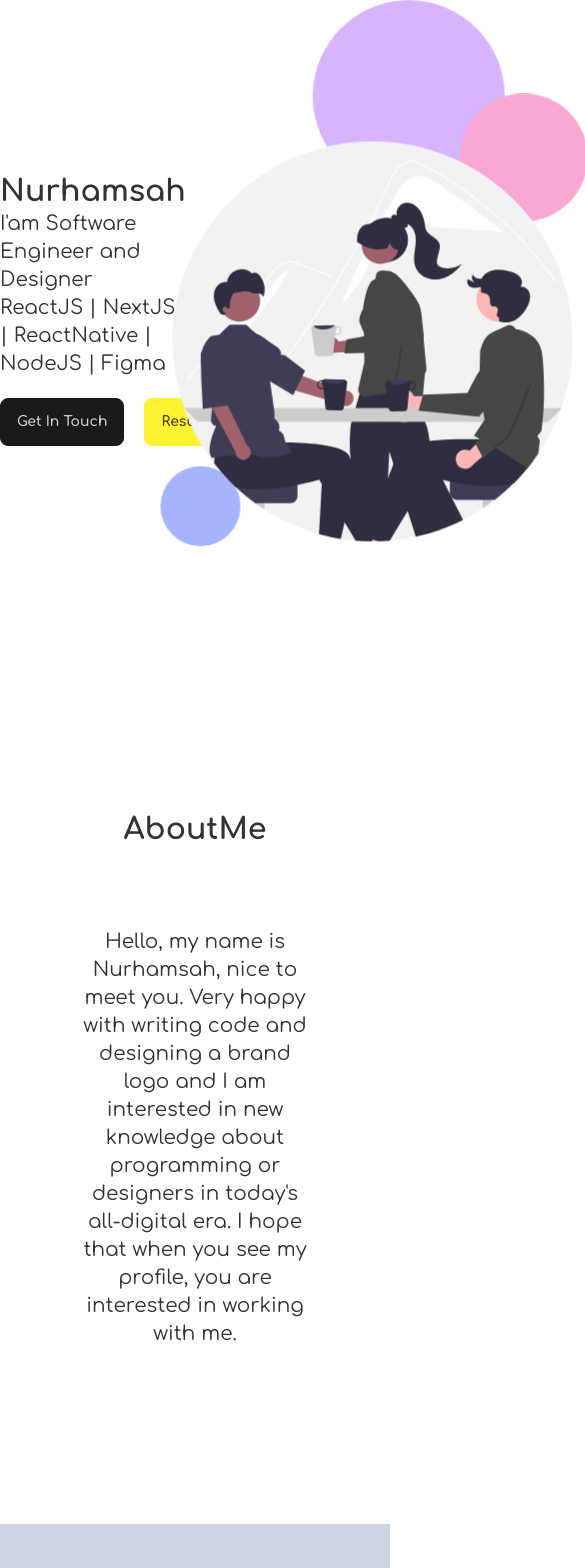
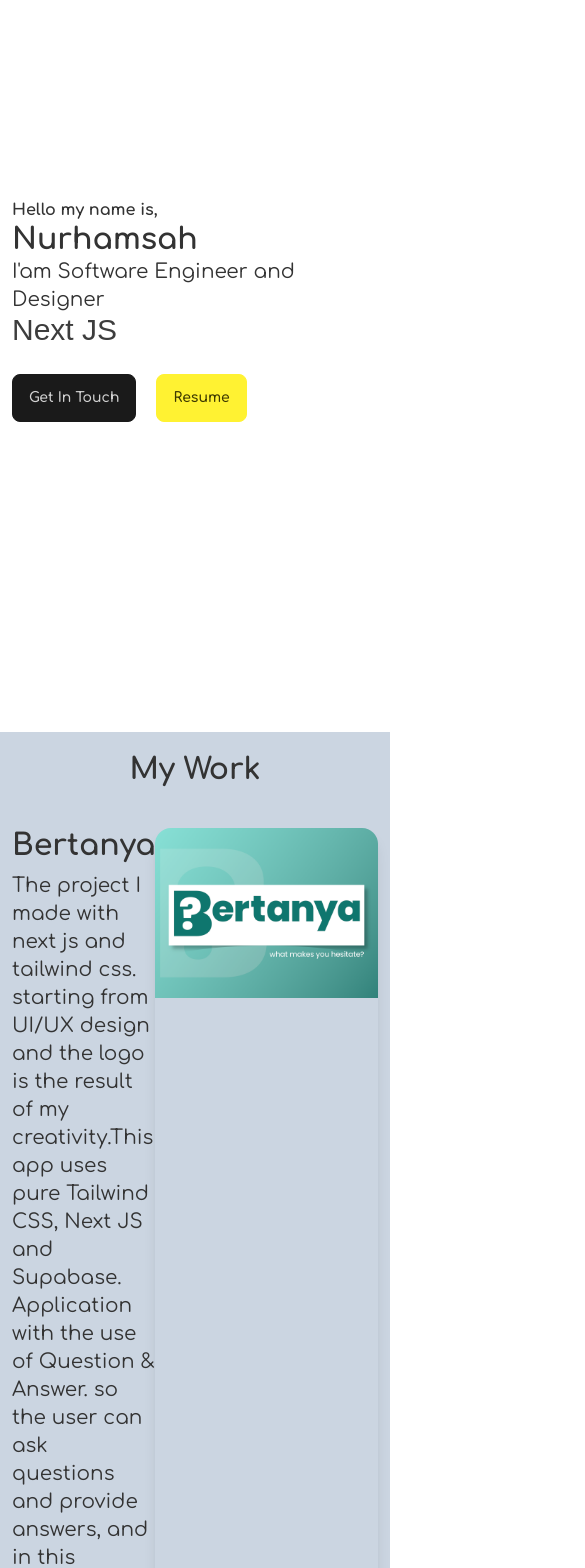
Before and after one commit to nurhamsah1998/nurhamsah-portfolio-latest, a React (Vite) app: page / in a window 390 px wide. Shown: the part 112-1680 px from the top of the page, 585 px wide, since content can reach past the window. Built offline with nearby package versions, Linux system fonts and the light colour scheme.

Commit message:
redesign project

```diff
--- a/src/App.tsx
+++ b/src/App.tsx
@@ -15,16 +15,16 @@ function App() {
       <div className="">
         <Header />
         <div className="grid gap-24">
-          <div className="p-20">
+          {/* <div className="px-3 md:p-20">
             <AboutMe />
-          </div>
-          <div className="p-20 bg-slate-300">
+          </div> */}
+          <div className="px-3 md:p-20 bg-slate-300">
             <Project />
           </div>
-          <div className="p-20">
+          <div className="px-3 md:p-20">
             <LogoProject />
           </div>
-          <div className="p-20">
+          <div className="px-3 md:p-20">
             <ContactMe />
           </div>
         </div>
--- a/src/Component/Card.tsx
+++ b/src/Component/Card.tsx
@@ -7,17 +7,28 @@ function Card({
   bgcolorHover = "bg-green-500",
   bgcolorCover = "bg-blue-700",
   tech,
+  tag,
+  name,
+  order,
 }: {
+  order?: boolean;
   hoverText?: string;
+  tag?: string;
   btnHover: string;
   tech?: string;
   coverContent?: JSX.Element;
   bgcolorHover?: string;
   bgcolorCover?: string;
+  name?: string;
 }) {
   return (
+    <div className="  flex justify-between">
+      <div className={`w-1/2 order-${order ? "0" : "2"}`}>
+        <p className=" text-3xl font-bold">{name}</p>
+        <p className="mt-2 text-xl ">{tag}</p>
+      </div>
       <div
-      className="max-w-[420px] shadow-lg h-80 relative rounded-2xl overflow-hidden
+        className="max-w-[420px] shadow-lg h-full md:h-80 relative rounded-2xl overflow-hidden
 "
       >
         <div
@@ -41,6 +52,7 @@ function Card({
           {coverContent}
         </div>
       </div>
+    </div>
   );
 }
 
--- a/src/Screen/AboutMe.tsx
+++ b/src/Screen/AboutMe.tsx
@@ -3,7 +3,7 @@ import React from "react";
 function AboutMe() {
   return (
     <div className=" w-full">
-      <p className=" text-3xl font-bold text-center mb-20">AboutMe</p>
+      <p className=" text-3xl font-bold text-center md:mb-20 mb-10">AboutMe</p>
       <p className=" text-xl text-center mx-auto mt-5">
         Hello, my name is Nurhamsah, nice to meet you. Very happy with writing
         code and designing a brand logo and I am interested in new knowledge
--- a/src/Screen/Header.tsx
+++ b/src/Screen/Header.tsx
@@ -3,14 +3,26 @@ import HeaderIcon from "assets/SVG/HeaderIcon";
 
 function Header() {
   return (
-    <div className=" h-[100vh] w-full grid items-center">
+    <div className=" h-[100vh] w-full grid items-center md:px-0 px-3">
       <div className="flex justify-evenly items-center">
         <div>
+          <p className="  font-bold">Hello my name is,</p>
           <p className=" text-3xl font-bold">Nurhamsah</p>
           <p className=" text-xl">I'am Software Engineer and Designer</p>
-          <p className=" text-xl">
+          {/* <p className=" text-xl">
             ReactJS | NextJS | ReactNative | NodeJS | Figma
-          </p>
+          </p> */}
+          {/* Made by
+@kennyotsu */}
+          <div className="loaders">
+            <div className="words">
+              <span className="word text-3xl"></span>
+              <span className="word text-3xl">React JS</span>
+              <span className="word text-3xl">Next JS</span>
+              <span className="word text-3xl">React Native</span>
+              <span className="word text-3xl">Figma</span>
+            </div>
+          </div>
           <div className="mt-5 gap-5 flex">
             <button
               className="btn"
@@ -30,7 +42,7 @@ function Header() {
             </button>
           </div>
         </div>
-        <div className="relative ">
+        <div className="relative hidden md:block">
           <div className="HEADER_ANIMATION relative z-10 flex justify-center items-center ">
             <HeaderIcon size={400} />
             {/* <div
@@ -53,13 +65,13 @@ function Header() {
             </div> */}
           </div>
           <div className="HEADER_ANIMATION_FLY_GUY absolute  -top-10 -left-10">
-            <div className=" w-48 h-48 bg-purple-300 rounded-full"></div>
+            <div className=" w-48 h-48 bg-slate-300 rounded-full"></div>
           </div>
           <div className="HEADER_ANIMATION_FLY_GUY_2 absolute  -top-5 right-5">
-            <div className=" w-32 h-32 bg-pink-300 rounded-full"></div>
+            <div className=" w-32 h-32 bg-slate-400 rounded-full"></div>
           </div>
           <div className="HEADER_ANIMATION_FLY_GUY_1 absolute  -bottom-10 -left-10">
-            <div className="w-20 h-20 bg-indigo-300 rounded-full"></div>
+            <div className="w-20 h-20 bg-slate-200 rounded-full"></div>
           </div>
         </div>
       </div>
--- a/src/Screen/LogoProject.tsx
+++ b/src/Screen/LogoProject.tsx
@@ -3,13 +3,15 @@ import { LOGOPROJECT } from "Var/logo";
 
 function LogoProject() {
   return (
-    <div>
-      <p className=" text-3xl font-bold text-center mb-20">My Logo Design</p>
+    <div className="realtive overflow-hidden">
+      <p className=" text-3xl font-bold text-center md:mb-20 mb-10">
+        My Logo Design
+      </p>
       <div className="flex flex-wrap gap-10 justify-center items-center">
         {LOGOPROJECT.map((x: any, y: any) => (
           <img
             key={y}
-            className=" w-[20%] aspect-square object-contain duration-150"
+            className=" w-[39%] md:w-[25%] aspect-square object-contain duration-150"
             src={x}
           />
         ))}
--- a/src/Screen/Project.tsx
+++ b/src/Screen/Project.tsx
@@ -11,7 +11,7 @@ function Project() {
     {
       name: "Bertanya",
       tech: "Next Js | Tailwind CSS | React Query | Supabase",
-      tag: "Next Js",
+      tag: "The project I made with next js and tailwind css. starting from UI/UX design and the logo is the result of my creativity.This app uses pure Tailwind CSS, Next JS and Supabase. Application with the use of Question & Answer. so the user can ask questions and provide answers, and in this application the user can get several badges as a reward for what he has achieved. This application has an update. let's check now!",
       color: "bg-pink-500",
       img: BertanyaApp,
       desc: "Questions and answers project with user features can earn badges",
@@ -21,13 +21,13 @@ function Project() {
       tech: "React Js (Minimal UI) | Material UI | React Query | Express | Node Js | Sequalize | mySQL",
       color: "bg-cyan-500",
       img: StudentPaymentApp,
-      tag: "React JS (Minimal UI)",
+      tag: "This application is an application for schools where its use is to record a list of student bills and students can see the number of bills lacking or a list of bills. there is also an admin role that can block student accounts. For more details, you can see the video documentation.",
       desc: "Application for schools where its use is to record a list of student bills and students can see the number of bills lacking or a list of bills",
     },
     {
       name: "Gov Management App",
       tech: "React JS | Material UI | React Query | Supabase",
-      tag: "React Js",
+      tag: "I and my friend created an application that aims to handle all activities in village scale governance, this application also has two roles. admin and user.This application is in the development stage. due to each other's busyness, so this project was stopped. but you can still visit",
       img: GOV,
       color: "bg-orange-500",
       desc: "Collaborative project with my friends. village government management",
@@ -43,16 +43,16 @@ function Project() {
     {
       name: "Restaurant App",
       tech: "React Native | React Native Paper",
-      tag: "React Native",
+      tag: "this is my own product which i am working on using react native. You can see more information by visit this repo github. All designs, starting from the layouts and promo banners, are the result of my creativity",
       color: "bg-teal-500",
       img: RestaurantApp,
       desc: "Restaurant app with easy checkout flow",
     },
   ];
   return (
-    <div>
-      <p className=" text-3xl text-center font-bold mb-20">My Work</p>
-      <div className="flex gap-5 flex-wrap justify-center">
+    <div className="md:my-0  my-5">
+      <p className=" text-3xl text-center font-bold md:mb-20 mb-10 ">My Work</p>
+      <div className="grid gap-20">
         {webApplication.map(
           (
             item: {
@@ -69,7 +69,10 @@ function Project() {
               <Card
                 coverContent={<img src={item.img} />}
                 key={index}
+                order={Boolean(index % 2)}
                 tech={item.tech}
+                tag={item.tag}
+                name={item.name}
                 bgcolorHover={item.color}
                 hoverText={item.desc}
                 bgcolorCover="bg-slate-500"
--- a/src/index.css
+++ b/src/index.css
@@ -144,6 +144,73 @@
     transform: translate(-5%, 3%);
   }
 }
+
+.loaders {
+  color: rgb(124, 124, 124);
+  font-family: "Poppins", sans-serif;
+  font-size: 25px;
+  -webkit-box-sizing: content-box;
+  box-sizing: content-box;
+  height: 40px;
+  display: -webkit-box;
+  display: -ms-flexbox;
+  display: flex;
+  border-radius: 8px;
+}
+
+.words {
+  overflow: hidden;
+}
+
+.word {
+  display: block;
+  height: 100%;
+  color: #3d3d3d;
+  animation: spin_4991 5s infinite;
+}
+
+@keyframes spin_4991 {
+  10% {
+    -webkit-transform: translateY(-105%);
+    transform: translateY(-105%);
+  }
+
+  25% {
+    -webkit-transform: translateY(-100%);
+    transform: translateY(-100%);
+  }
+
+  35% {
+    -webkit-transform: translateY(-205%);
+    transform: translateY(-205%);
+  }
+
+  50% {
+    -webkit-transform: translateY(-200%);
+    transform: translateY(-200%);
+  }
+
+  60% {
+    -webkit-transform: translateY(-305%);
+    transform: translateY(-305%);
+  }
+
+  75% {
+    -webkit-transform: translateY(-300%);
+    transform: translateY(-300%);
+  }
+
+  85% {
+    -webkit-transform: translateY(-405%);
+    transform: translateY(-405%);
+  }
+
+  100% {
+    -webkit-transform: translateY(-400%);
+    transform: translateY(-400%);
+  }
+}
+
 /* a {
   font-weight: 500;
   color: #646cff;
```
Lines whose indentation alone changed are shown as unchanged.
